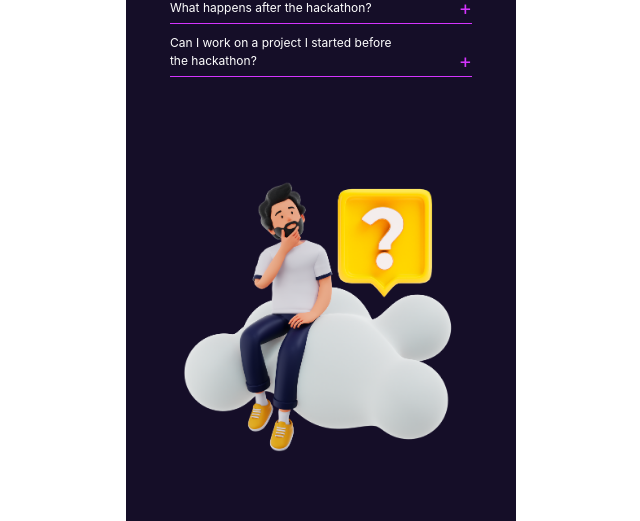
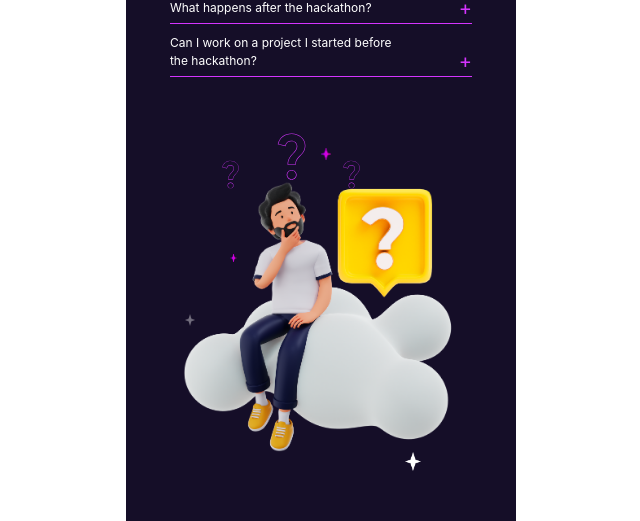
Before and after one commit to lexzee/getlinked, a React (Vite) app: page / in a window 1280 px wide. Shown: the part 3980-4501 px from the top of the page, without its empty margins (319-959 px from the left). Built offline with nearby package versions, Linux system fonts and the light colour scheme.

Commit message:
Styling Background Elements

```diff
--- a/src/components/FAQ.jsx
+++ b/src/components/FAQ.jsx
@@ -1,6 +1,8 @@
 import { useState } from 'react'
 import manThinking from '../assets/images/manThinking.png'
-import icon from '../assets/images/star-1.png'
+import starW from '../assets/images/star-1.png'
+import starP from '../assets/images/star-g.png'
+import quesMark from '../assets/images/question.svg'
 import H2 from './H2'
 
 const FAQ = () => {
@@ -64,6 +66,14 @@ const FAQ = () => {
         {FAQbody}
       </div>
       <div className="FAQ2">
+        <img src={quesMark} alt="" className="quesMark" />
+        <img src={quesMark} alt="" className="quesMark s" />
+        <img src={quesMark} alt="" className="quesMark s" />
+        <img src={starW} alt="" className="starW" />
+        <img src={starW} alt="" className="starWs" />
+        <img src={starP} alt="" className="starP" />
+        <img src={starP} alt="" className="starPs" />
+
         <img src={manThinking} alt="" />
       </div>
     </div>
--- a/src/components/Privacy.jsx
+++ b/src/components/Privacy.jsx
@@ -2,7 +2,8 @@ import tick from '../assets/images/greenTick.png'
 import guard from '../assets/images/guardMan.png'
 import shield from '../assets/images/privacy.png'
 import Button from './Button'
-import lens from '../assets/images/lens.png'
+import lens9 from '../assets/images/lensml.png'
+import lens10 from '../assets/images/lensmr.png'
 import H2 from './H2'
 
 const Privacy = () => {
@@ -27,7 +28,8 @@ const Privacy = () => {
   })
   return (
     <div className="privacy">
-      <img src={lens} alt="" className="lens9" />
+      <img src={lens10} alt="" className="lens10" />
+      <img src={lens9} alt="" className="lens9" />
       <section className="privacy1">
         <div className="head">
           <H2 v1={"Privacy Policy and"} v2={"Terms"} />
--- a/src/scss/_mobile.scss
+++ b/src/scss/_mobile.scss
@@ -1,8 +1,12 @@
-.lens, .lens1, .lens2, .lens3, .lens4, .lens5, .lens6, .lens7, .lens8, .lens9{
+.lens, .lens1, .lens2, .lens3, .lens4, .lens5, .lens6, .lens7, .lens8, .lens9, .lens10{
   z-index: -1;
   // background: $purple;
   mix-blend-mode: hard-light;
   min-width: 100%;
+  position: absolute;
+}
+.quesMark, .starW, .starWs, .starP, .starPs{
+  z-index: -1;
   position: absolute;
 }
 
@@ -241,11 +245,13 @@
   }
 
   .FAQ{
+    position: relative;
     display: flex;
     flex-direction: column;
     place-items: center;
     text-align: center;
     margin: 60px 43.925px 58.65px;
+    z-index: 1;
 
     .FAQ1{
       margin-bottom: 86px;
@@ -255,8 +261,6 @@
         line-height: 2;
         margin: 6px auto 45.69px;
       }
-    }
-
       .FAQbody{
         text-align: left;
 
@@ -278,6 +282,47 @@
             color: $pink;
             cursor: pointer;
           }
+        }
+      }
+    }
+
+
+    .FAQ2{
+      position: relative;
+
+      .quesMark{
+        right: 55%;
+        top: -10%;
+      }
+      .s{
+        transform: scale(.6);
+        right: 35%;
+        top: -4%;
+      }
+      .s:nth-child(2){
+        right: 75%;
+      }
+
+      .starW{
+        width: 16px;
+        bottom: -2%;
+        right: 17%;
+      }
+      .starWs{
+        width: 10px;
+        top: 50%;
+        left: 5%;
+        opacity: .4;
+      }
+      .starP{
+        width: 10px;
+        left: 50%;
+        top: -5%;
+      }
+      .starPs{
+        width: 7px;
+        left: 20%;
+        top: 30%;
       }
     }
   }
@@ -425,8 +470,8 @@
       right: 20%;
     }
     .lens8{
-      // bottom: -170px;
-      // right: -200px;
+      bottom: -180px;
+      right: -80px;
     }
 
     .partner1{
@@ -516,13 +561,18 @@
     place-items: center;
     text-align: center;
     padding: 71px 47px;
-    z-index: 1;
-    // background: $purple;
+    z-index: -1;
+    background: $purple;
 
     .lens9{
       position: absolute;
-      top: 40%;
+      top: 35%;
       right: 25%;
+    }
+    .lens10{
+      position: absolute;
+      top: -9%;
+      right: -25%;
     }
 
     p{
@@ -604,8 +654,7 @@
 
   .footer{
     padding: 51px 68px;
-    // background: url("../src/assets/images/overlay.png");
-    background: hsla(0, 0%, 0%, 0.5);
+    background: rgba(0, 0, 0, 0.2);
 
     .foot1{
       h3{
```
Also changed, not shown: src/assets/images/star-g.png (renamed from src/assets/images/sata gra.png), src/assets/images/star-p.png (renamed from src/assets/images/star pu.png). Lines whose indentation alone changed are shown as unchanged.
